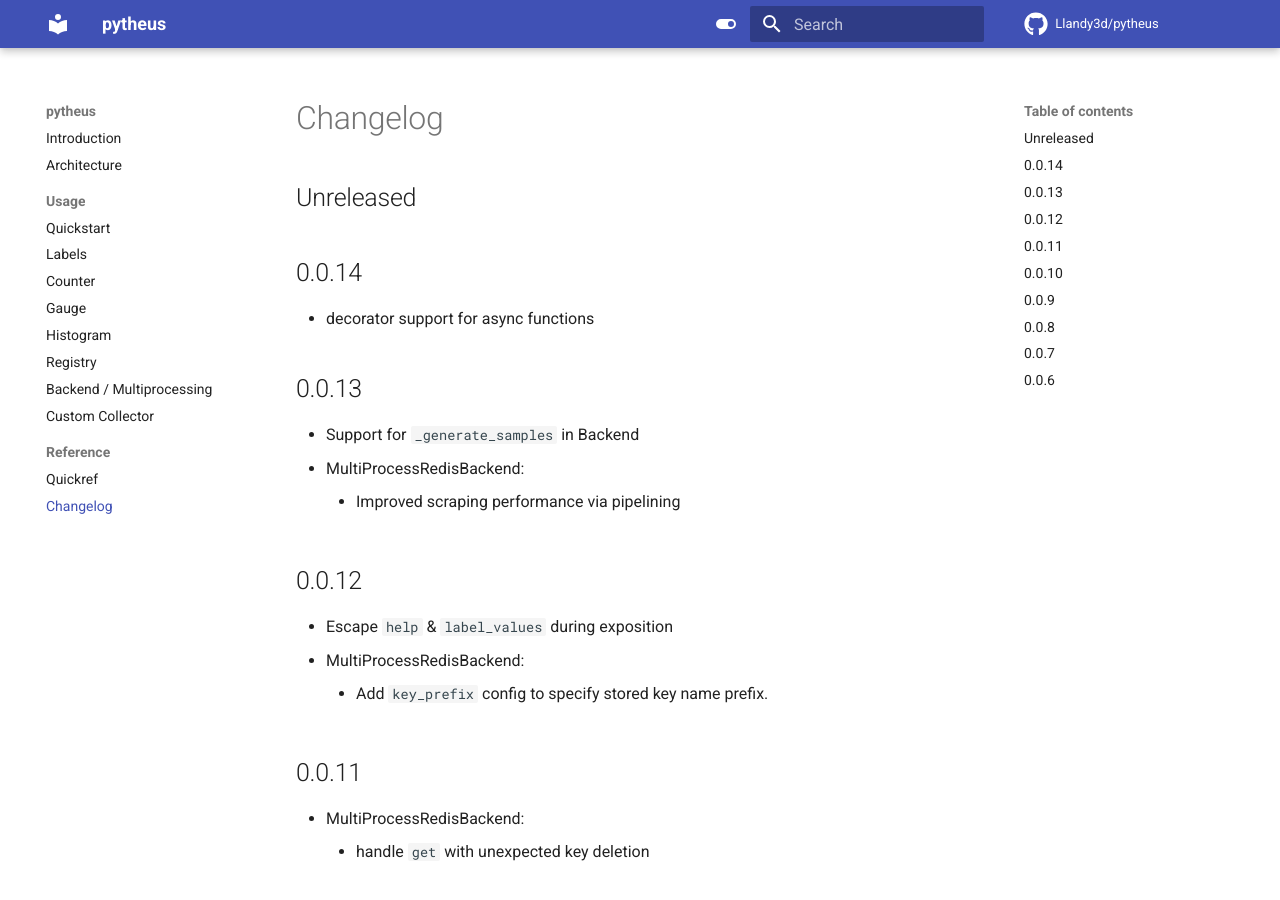
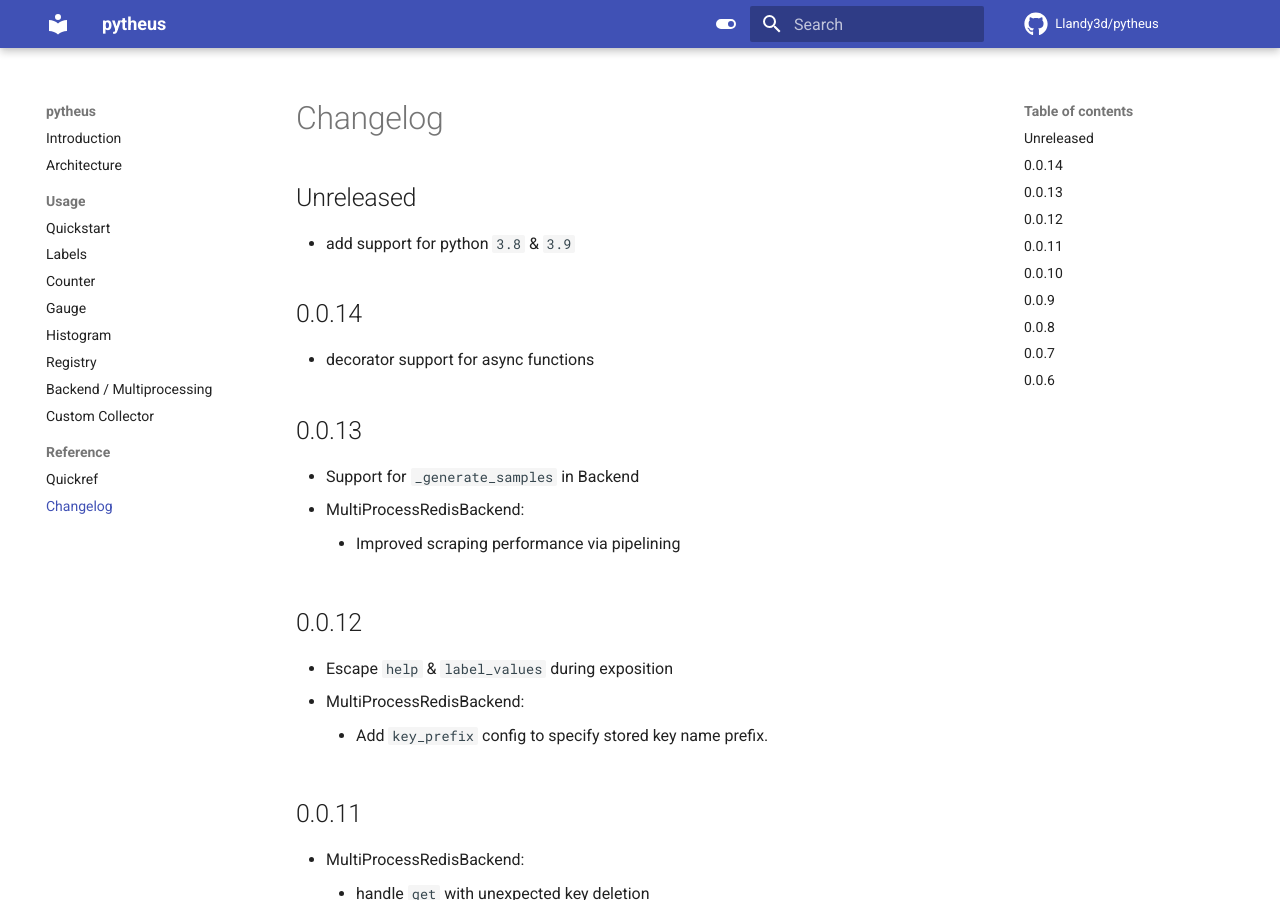
Before and after one commit to Llandy3d/pytheus, an MkDocs documentation site: the page built from docs/changelog.md, in a window 1280 px wide and 900 px high. Built offline with MkDocs 1.6.1 and Material for MkDocs 9.7.7, drawn with Linux system fonts in a browser that asks for light colours; comment, search, counter and statistics services are not loaded.

Commit message:
update changelog

```diff
--- a/docs/changelog.md
+++ b/docs/changelog.md
@@ -1,6 +1,8 @@
 # Changelog
 
 ## Unreleased
+
+- add support for python `3.8` & `3.9`
 
 ## 0.0.14
 
```
